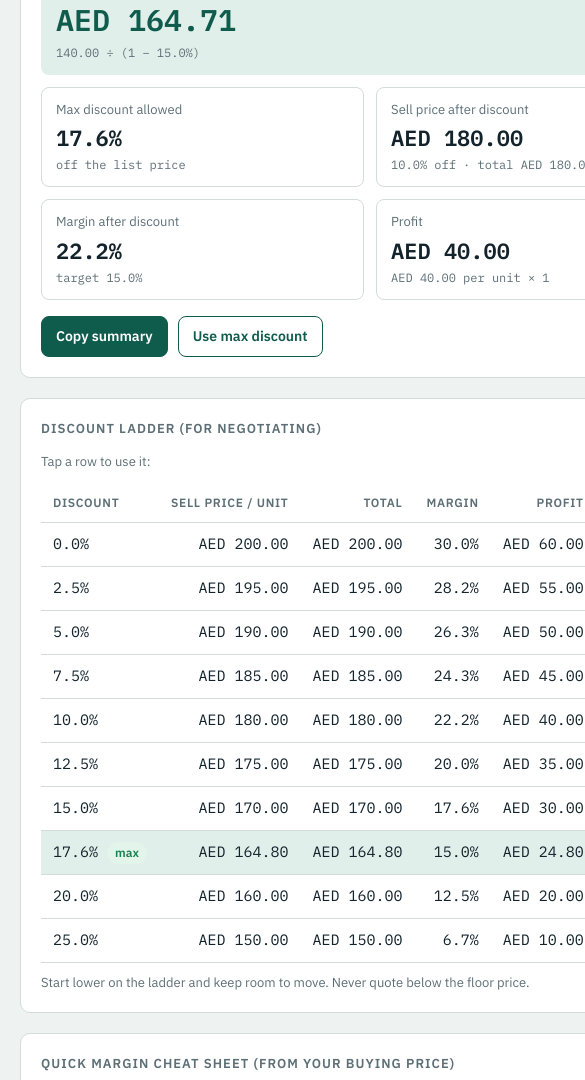
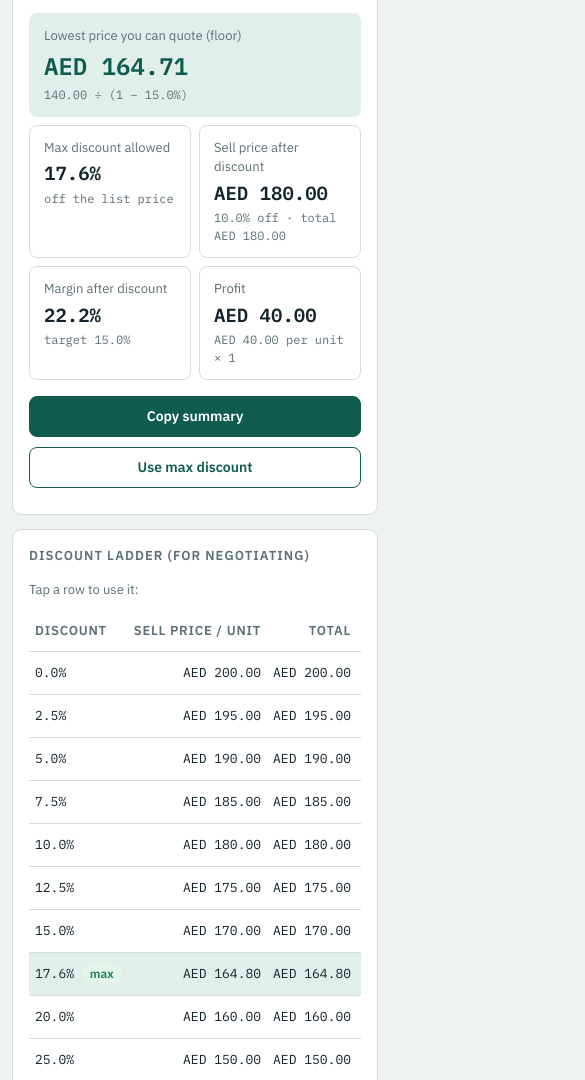
Before and after one commit to wilkinsonbyron66-hash/discount-margin-calculator, a plain HTML site: page index.html in a window 390 px wide. Shown: the part 920-2000 px from the top of the page, 585 px wide, since content can reach past the window. Drawn offline with Linux system fonts and the light colour scheme.

Commit message:
Mobile/desktop layout, disable zoom

```diff
--- a/index.html
+++ b/index.html
@@ -2,7 +2,7 @@
 <html lang="en">
 <head>
 <meta charset="utf-8">
-<meta name="viewport" content="width=device-width, initial-scale=1">
+<meta name="viewport" content="width=device-width, initial-scale=1, maximum-scale=1, user-scalable=no, viewport-fit=cover">
 <title>Discount &amp; Margin Calculator</title>
 <link rel="manifest" href="manifest.json">
 <link rel="icon" type="image/png" href="icon-192.png">
@@ -116,6 +116,25 @@ tr.is-max td{background:var(--accent-soft)}
 .cheat span{color:var(--muted);font-size:13px}
 .note{color:var(--muted);font-size:13px;margin:10px 0 0;max-width:70ch}
 @media (prefers-reduced-motion: reduce){*{transition:none!important}}
+/* Mobile + no-zoom */
+html{-webkit-text-size-adjust:100%;text-size-adjust:100%;touch-action:manipulation}
+html,body{overflow-x:hidden;max-width:100%}
+*,*::before,*::after{box-sizing:border-box}
+.grid>*,.wrap>*{min-width:0}
+select,input,textarea{font-size:16px!important}
+button{touch-action:manipulation}
+@media (max-width:760px){
+  .wrap{padding:16px 12px calc(32px + env(safe-area-inset-bottom));gap:14px}
+  h1{font-size:22px}
+  .card{padding:16px}
+  .kpis{gap:8px}
+  .kpi .v{font-size:19px}
+  .kpi.main .v{font-size:24px}
+  .cheat{grid-template-columns:1fr 1fr}
+  th,td{padding-left:6px;padding-right:6px;font-size:13px}
+  .btn{width:100%}
+}
+@media (min-width:1200px){.wrap{max-width:1160px}}
 </style>
 </head>
 <body>
```
